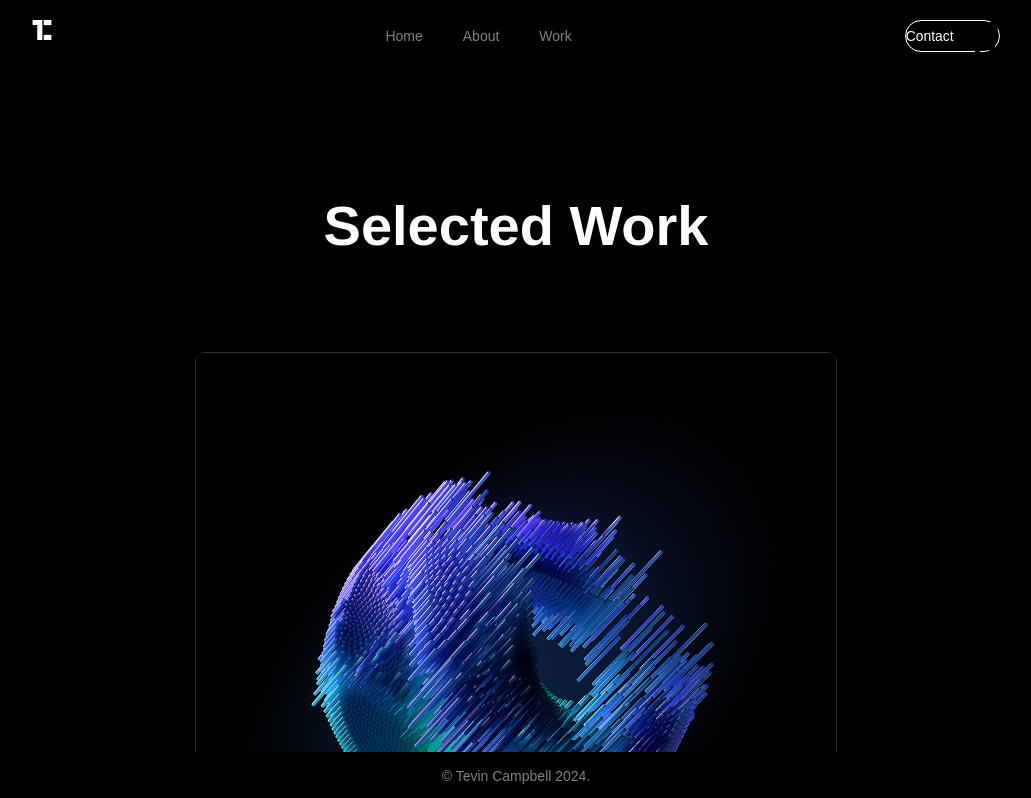
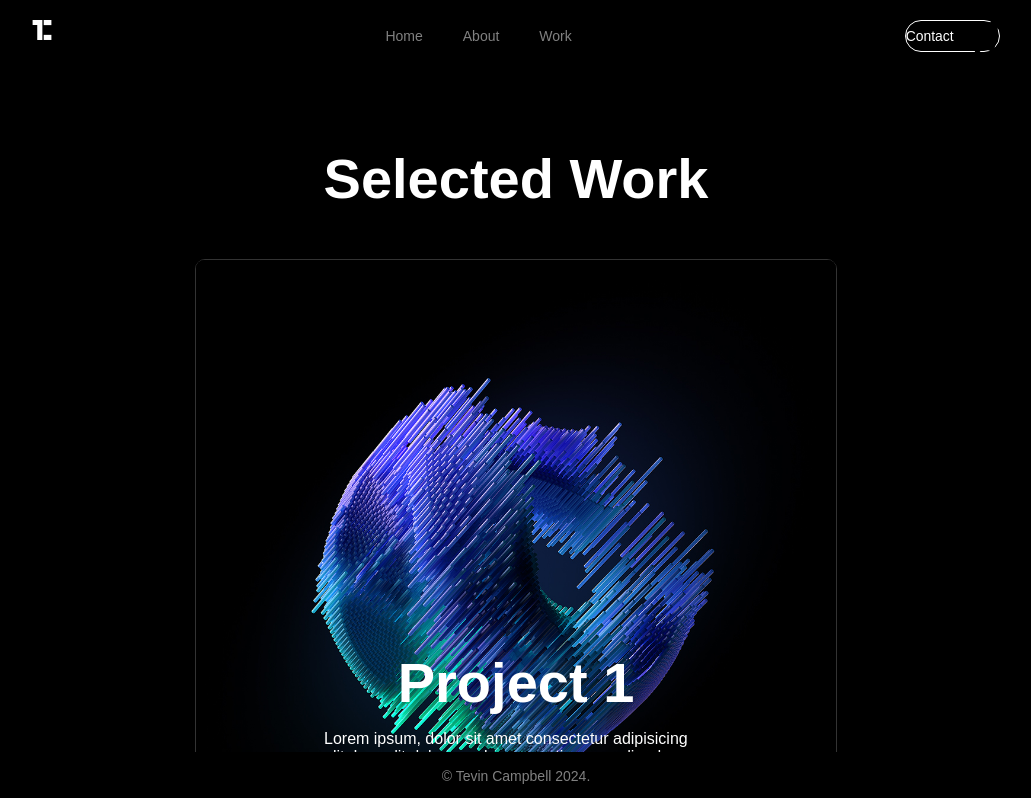
Before and after one commit to Troyzhenny/devfolio, a React (Vite) app: page /work in a window 1280 px wide. Shown: the top 798 px of the page, without its empty margins (124-1155 px from the left). Built offline with nearby package versions, Linux system fonts and the light colour scheme; a web font is replaced by a local one.

Commit message:
validated DOM

```diff
--- a/src/pages/Work.jsx
+++ b/src/pages/Work.jsx
@@ -5,13 +5,13 @@ import { motion } from "framer-motion";
 const Work = () => {
   return (
     <div className="projects flex-center flex-column page-pad">
-      <motion.h2
+      <motion.div
         initial={{ opacity: 0 }}
         animate={{ opacity: 1 }}
         transition={{ ease: "linear", delay: 0.2, duration: 0.4 }}
       >
         <h2>Selected Work</h2>
-      </motion.h2>
+      </motion.div>
 
       <motion.div
         className="flex gap wrap justify-center"
```
